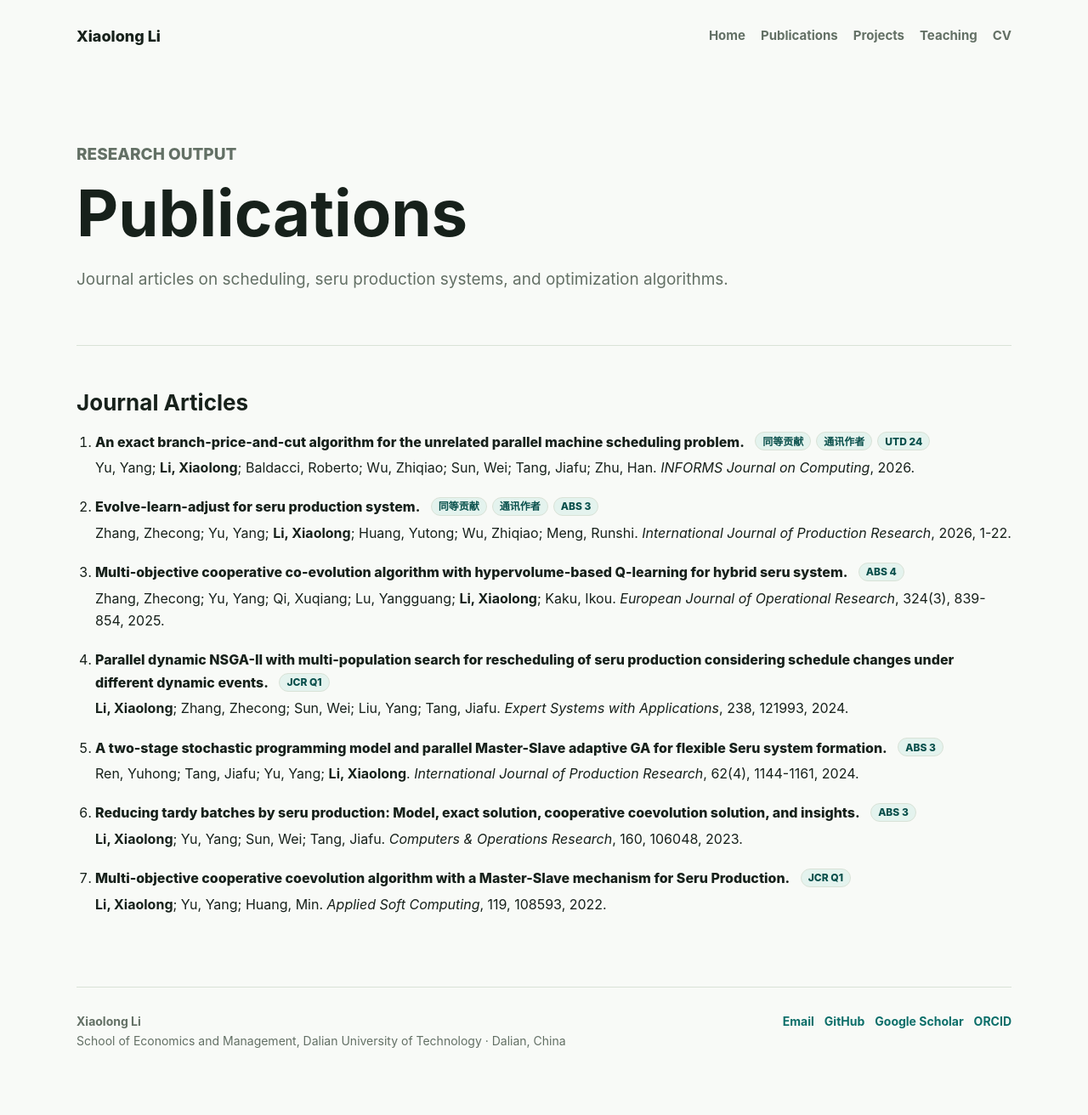
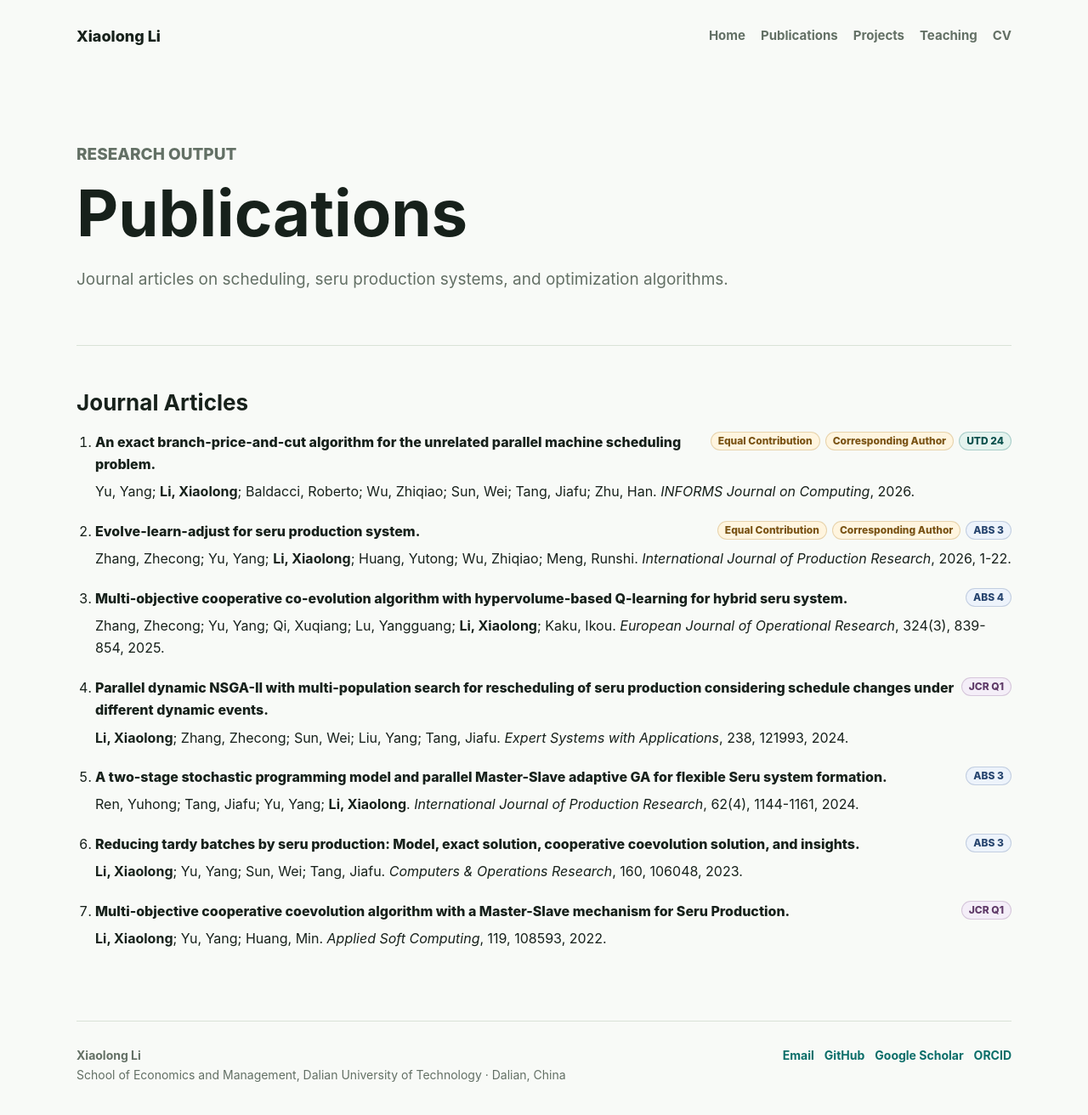
Before and after one commit to Luckydragon96/Luckydragon96.github.io, a Jekyll site: the page built from publications.md, in a window 1280 px wide. Shown: the whole page at 85% size. Built offline with Jekyll 4.4.1, drawn with Linux system fonts in a browser that asks for light colours; before the commit the page ends 1272 px from its top, so only the background shows below that.

Commit message:
Polish publication badges

```diff
--- a/assets/css/style.scss
+++ b/assets/css/style.scss
@@ -233,11 +233,16 @@ p {
 }
 
 .publication-heading {
-  display: block;
-  margin-bottom: 4px;
+  display: flex;
+  align-items: flex-start;
+  flex-wrap: wrap;
+  gap: 8px;
+  margin-bottom: 6px;
 }
 
 .publication-title {
+  flex: 1 1 520px;
+  min-width: min(100%, 260px);
   font-weight: 800;
 }
 
@@ -264,24 +269,48 @@ p {
 }
 .pub-badges {
   display: inline-flex;
+  flex: 0 1 auto;
   flex-wrap: wrap;
   gap: 6px;
-  margin-left: 8px;
-  vertical-align: 2px;
+  padding-top: 1px;
 }
 
 .pub-badge {
   display: inline-flex;
   align-items: center;
   min-height: 22px;
-  border: 1px solid var(--line);
+  border: 1px solid rgba(8, 79, 75, 0.16);
   border-radius: 999px;
-  background: var(--accent-soft);
+  background: #eef7f4;
   color: var(--accent-strong);
   padding: 2px 8px;
   font-size: 12px;
   font-weight: 800;
   line-height: 1.3;
+  white-space: nowrap;
+}
+
+.pub-badge--role {
+  border-color: rgba(173, 123, 38, 0.28);
+  background: #fff5df;
+  color: #7a5314;
+}
+
+.pub-badge--utd {
+  border-color: rgba(11, 110, 105, 0.28);
+  background: #e4f3ee;
+}
+
+.pub-badge--abs {
+  border-color: rgba(54, 90, 142, 0.24);
+  background: #edf3fb;
+  color: #27456f;
+}
+
+.pub-badge--jcr {
+  border-color: rgba(117, 74, 126, 0.24);
+  background: #f4eef8;
+  color: #5f3a68;
 }
 
 .publication-links {
--- a/publications.md
+++ b/publications.md
@@ -14,37 +14,37 @@ permalink: /publications/
   <h2>Journal Articles</h2>
   <ol class="publication-list">
     <li>
-      <div class="publication-heading"><strong class="publication-title">An exact branch-price-and-cut algorithm for the unrelated parallel machine scheduling problem.</strong> <span class="pub-badges"><span class="pub-badge">同等贡献</span><span class="pub-badge">通讯作者</span><span class="pub-badge">UTD 24</span></span></div>
+      <div class="publication-heading"><strong class="publication-title">An exact branch-price-and-cut algorithm for the unrelated parallel machine scheduling problem.</strong> <span class="pub-badges"><span class="pub-badge pub-badge--role">Equal Contribution</span><span class="pub-badge pub-badge--role">Corresponding Author</span><span class="pub-badge pub-badge--utd">UTD 24</span></span></div>
       Yu, Yang; <strong>Li, Xiaolong</strong>; Baldacci, Roberto; Wu, Zhiqiao; Sun, Wei; Tang, Jiafu; Zhu, Han.
       <em>INFORMS Journal on Computing</em>, 2026.
     </li>
     <li>
-      <div class="publication-heading"><strong class="publication-title">Evolve-learn-adjust for seru production system.</strong> <span class="pub-badges"><span class="pub-badge">同等贡献</span><span class="pub-badge">通讯作者</span><span class="pub-badge">ABS 3</span></span></div>
+      <div class="publication-heading"><strong class="publication-title">Evolve-learn-adjust for seru production system.</strong> <span class="pub-badges"><span class="pub-badge pub-badge--role">Equal Contribution</span><span class="pub-badge pub-badge--role">Corresponding Author</span><span class="pub-badge pub-badge--abs">ABS 3</span></span></div>
       Zhang, Zhecong; Yu, Yang; <strong>Li, Xiaolong</strong>; Huang, Yutong; Wu, Zhiqiao; Meng, Runshi.
       <em>International Journal of Production Research</em>, 2026, 1-22.
     </li>
     <li>
-      <div class="publication-heading"><strong class="publication-title">Multi-objective cooperative co-evolution algorithm with hypervolume-based Q-learning for hybrid seru system.</strong> <span class="pub-badges"><span class="pub-badge">ABS 4</span></span></div>
+      <div class="publication-heading"><strong class="publication-title">Multi-objective cooperative co-evolution algorithm with hypervolume-based Q-learning for hybrid seru system.</strong> <span class="pub-badges"><span class="pub-badge pub-badge--abs">ABS 4</span></span></div>
       Zhang, Zhecong; Yu, Yang; Qi, Xuqiang; Lu, Yangguang; <strong>Li, Xiaolong</strong>; Kaku, Ikou.
       <em>European Journal of Operational Research</em>, 324(3), 839-854, 2025.
     </li>
     <li>
-      <div class="publication-heading"><strong class="publication-title">Parallel dynamic NSGA-II with multi-population search for rescheduling of seru production considering schedule changes under different dynamic events.</strong> <span class="pub-badges"><span class="pub-badge">JCR Q1</span></span></div>
+      <div class="publication-heading"><strong class="publication-title">Parallel dynamic NSGA-II with multi-population search for rescheduling of seru production considering schedule changes under different dynamic events.</strong> <span class="pub-badges"><span class="pub-badge pub-badge--jcr">JCR Q1</span></span></div>
       <strong>Li, Xiaolong</strong>; Zhang, Zhecong; Sun, Wei; Liu, Yang; Tang, Jiafu.
       <em>Expert Systems with Applications</em>, 238, 121993, 2024.
     </li>
     <li>
-      <div class="publication-heading"><strong class="publication-title">A two-stage stochastic programming model and parallel Master-Slave adaptive GA for flexible Seru system formation.</strong> <span class="pub-badges"><span class="pub-badge">ABS 3</span></span></div>
+      <div class="publication-heading"><strong class="publication-title">A two-stage stochastic programming model and parallel Master-Slave adaptive GA for flexible Seru system formation.</strong> <span class="pub-badges"><span class="pub-badge pub-badge--abs">ABS 3</span></span></div>
       Ren, Yuhong; Tang, Jiafu; Yu, Yang; <strong>Li, Xiaolong</strong>.
       <em>International Journal of Production Research</em>, 62(4), 1144-1161, 2024.
     </li>
     <li>
-      <div class="publication-heading"><strong class="publication-title">Reducing tardy batches by seru production: Model, exact solution, cooperative coevolution solution, and insights.</strong> <span class="pub-badges"><span class="pub-badge">ABS 3</span></span></div>
+      <div class="publication-heading"><strong class="publication-title">Reducing tardy batches by seru production: Model, exact solution, cooperative coevolution solution, and insights.</strong> <span class="pub-badges"><span class="pub-badge pub-badge--abs">ABS 3</span></span></div>
       <strong>Li, Xiaolong</strong>; Yu, Yang; Sun, Wei; Tang, Jiafu.
       <em>Computers &amp; Operations Research</em>, 160, 106048, 2023.
     </li>
     <li>
-      <div class="publication-heading"><strong class="publication-title">Multi-objective cooperative coevolution algorithm with a Master-Slave mechanism for Seru Production.</strong> <span class="pub-badges"><span class="pub-badge">JCR Q1</span></span></div>
+      <div class="publication-heading"><strong class="publication-title">Multi-objective cooperative coevolution algorithm with a Master-Slave mechanism for Seru Production.</strong> <span class="pub-badges"><span class="pub-badge pub-badge--jcr">JCR Q1</span></span></div>
       <strong>Li, Xiaolong</strong>; Yu, Yang; Huang, Min.
       <em>Applied Soft Computing</em>, 119, 108593, 2022.
     </li>
```
Also changed, not shown: index.md (+2 -2 lines).
